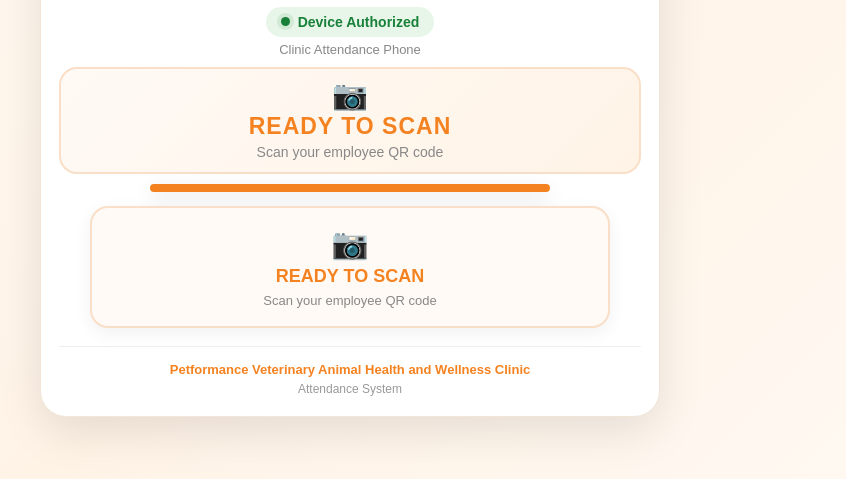
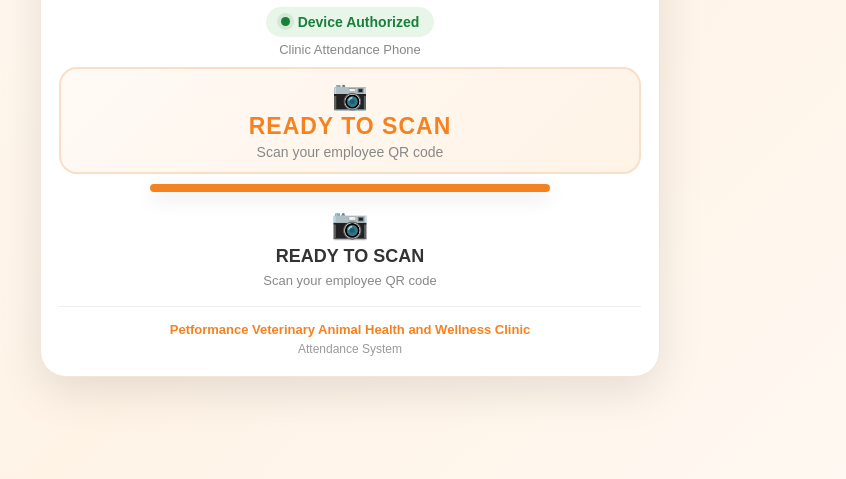
Before and after one commit to cookieamimasaru/petformance-attendance, a plain HTML site: page index.html in a window 1280 px wide. Shown: the part 231-710 px from the top of the page, without its empty margins (290-1136 px from the left). Drawn offline with Linux system fonts and the light colour scheme; a script that the page names is missing.

Commit message:
Update index.html

```diff
--- a/index.html
+++ b/index.html
@@ -437,6 +437,15 @@
         #fffaf5 !important;
 
     }
+
+    #result.ready {
+  color: inherit;
+  border: none !important;
+  background: transparent !important;
+  padding: 0 !important;
+  min-height: 0 !important;
+  box-shadow: none !important;
+}
 
 
     /* =========================================================
```
